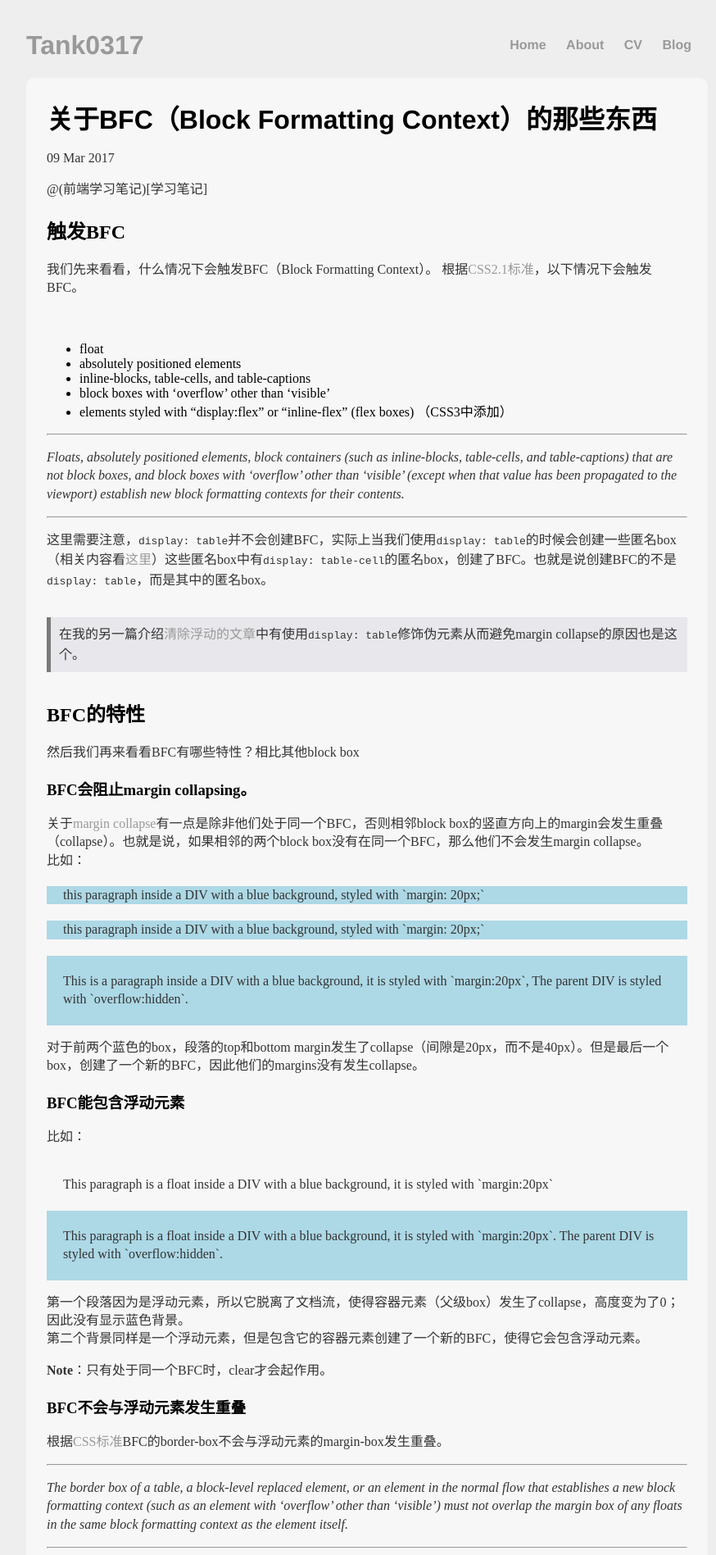
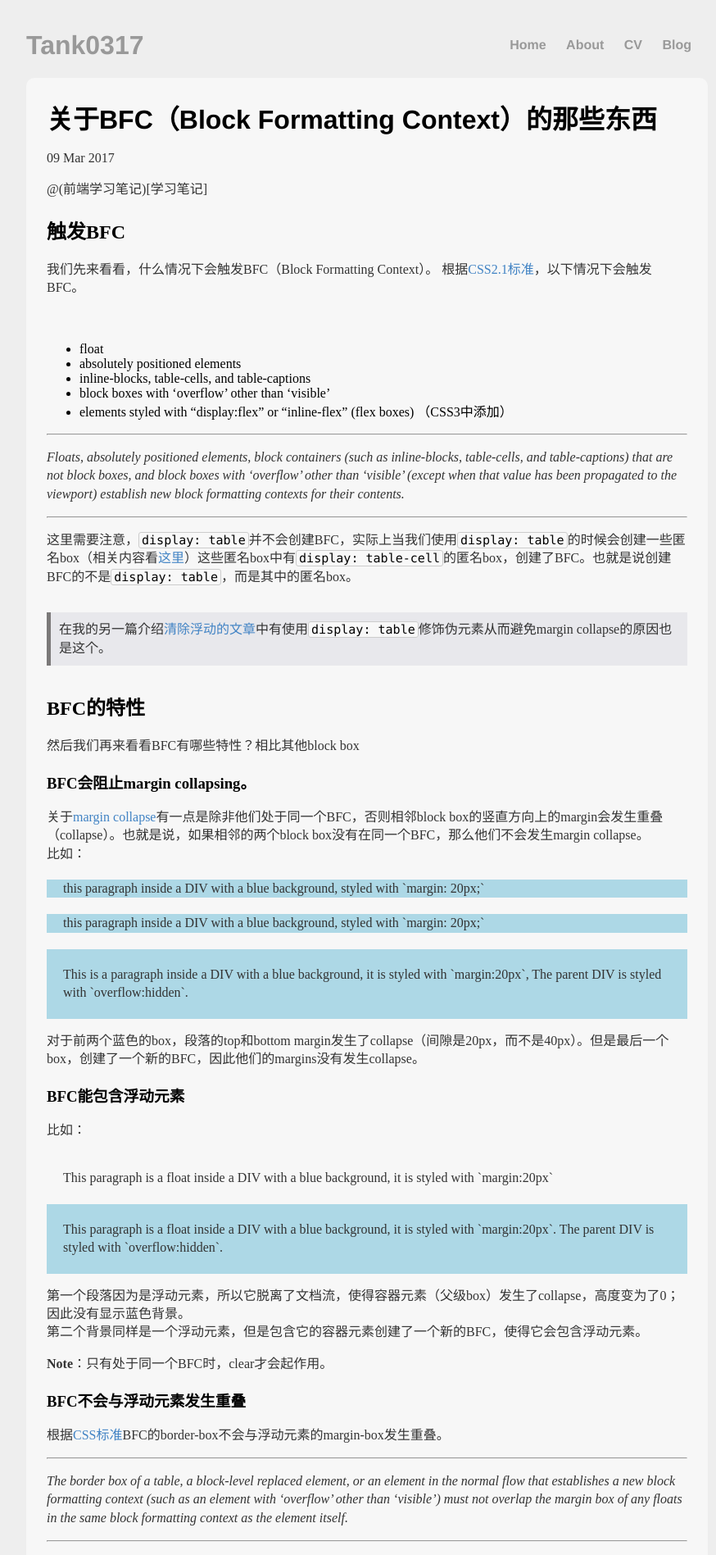
Before and after one commit to tank0317/tank0317.github.io, a Jekyll site: the page built from _posts/2017-03-09-block-formatting-contexts.md, in a window 1280 px wide. Shown: the top 1897 px of the page at 82% size, without its empty margins (192-1066 px from the left). Built offline with Jekyll 4.4.1, drawn with Linux system fonts in a browser that asks for light colours.

Commit message:
update main css

```diff
--- a/css/main.css
+++ b/css/main.css
@@ -39,7 +39,11 @@
 
 a {
     text-decoration: none;
-    color: #999;
+    color: #4183c4;
+}
+
+header a {
+    color: #999;;
 }
 
 a:hover {
@@ -88,9 +92,22 @@
     border-radius: 10px;
 }
 
+pre, code {
+    color: #000;
+    font-family: Consolas, "Liberation Mono", Menlo, Courier, monospace;
+    font-size: 0.94em;
+    border-radius: 3px;
+    background-color: #F8F8F8;
+    border: 1px solid #CCC;
+}
+
 pre {
     padding: 1em 1.5em;
     overflow-x: auto;
+}
+
+code {
+    padding: 0 3px;
 }
 
 pre code {
```
